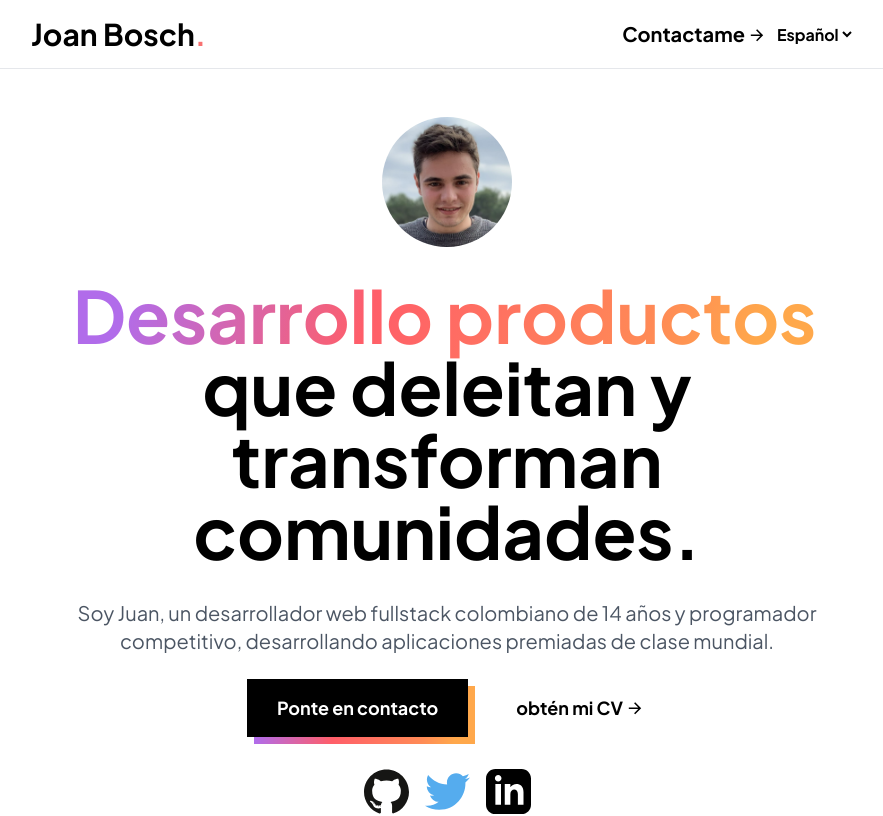
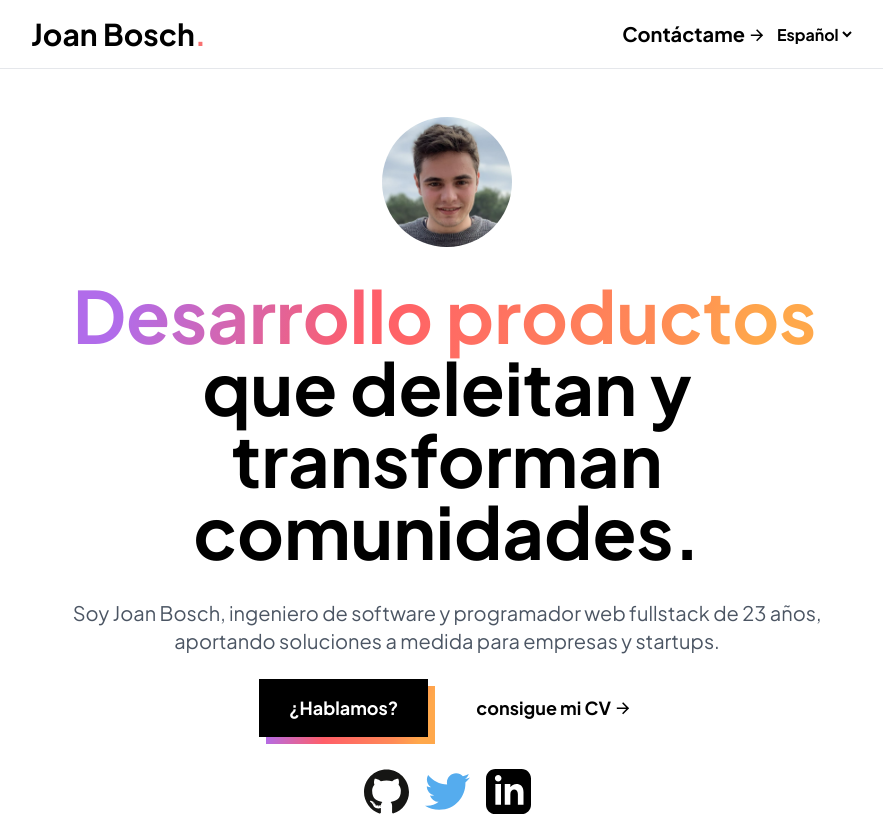
Before and after one commit to joanbosch/joanbosch.dev, a Next.js app: page / in a window 1280 px wide. Shown: the top 816 px of the page, without its empty margins (193-1076 px from the left). Built offline with nearby package versions, Linux system fonts and the light colour scheme.

Commit message:
Fix locales

```diff
--- a/locales/es.js
+++ b/locales/es.js
@@ -2,7 +2,7 @@ const es = {
   locale: 'es',
   header: {
     feedback: 'Dame feedback',
-    contact: 'Contactame'
+    contact: 'Contáctame'
   },
   footer: {
     cta: '¿Listo para hacer algo increíble?',
@@ -14,9 +14,9 @@ const es = {
     titlecolor: 'Desarrollo productos ',
     title: 'que deleitan y transforman comunidades.',
     subtitle:
-      'Soy Juan, un desarrollador web fullstack colombiano de 14 años y programador competitivo, desarrollando aplicaciones premiadas de clase mundial.',
-    contact: 'Ponte en contacto',
-    cv: 'obtén mi CV'
+      'Soy Joan Bosch, ingeniero de software y programador web fullstack de 23 años, aportando soluciones a medida para empresas y startups.',
+    contact: '¿Hablamos?',
+    cv: 'consigue mi CV'
   },
   blog: {
     title: 'Mis artículos',
@@ -24,9 +24,9 @@ const es = {
     locale: 'es'
   },
   contact: {
-    title: 'Contactame',
+    title: 'Contáctame',
     subtitle:
-      '¿Tiene un proyecto en mente? ¿Quieres asociarte o trabajar juntos? Ponte en contacto conmigo a través del formulario y te responderé lo antes posible.',
+      '¿Tienes un proyecto en mente? ¿Quieres colaborar o trabajar juntos? ¡Ponte en contacto conmigo a través del formulario y te responderé lo antes posible!',
     submit: 'Enviar',
     name: 'Nombre',
     name_placeholder: 'Tu nombre',
@@ -44,26 +44,6 @@ const es = {
   awards: {
     title: 'PREMIOS',
     awards: [
-      {
-        url: 'http://oc.uan.edu.co/olimpiada-colombiana-de-computacion',
-        name: 'Segundo lugar',
-        subtitle: 'Olimpiadas Colombianas de Computación'
-      },
-      {
-        url: 'https://devpost.com/software/medicaid-3f2er5',
-        name: 'Segundo lugar',
-        subtitle: 'Hack the valley'
-      },
-      {
-        url: 'https://devpost.com/software/collegeloans',
-        name: 'Segundo lugar y mejor proyecto financiero',
-        subtitle: 'Data day grind 2.0'
-      },
-      {
-        url: 'https://devpost.com/software/gastroworld',
-        name: 'Segundo lugar',
-        subtitle: 'Bon Hacketit 2.0'
-      },
       {
         url: 'https://devpost.com/software/easytravel-iscyl0',
         name: 'Tercer lugar',
@@ -157,12 +137,13 @@ const es = {
   about: {
     title: 'ACERCA DE MÍ',
     content:
-      'A los 9 años tuve mi primer acercamiento a la programación, en un recreo del colegio entré en uno de los ordenadores de la biblioteca y descubrí una web llamada Khan Academy, donde programé mis primeras líneas de javascript. En ese momento para mí eran sólo dibujos, sin saber que iba a ser mi hobby para los próximos años. En diciembre de 2020 retomé la programación y se convirtió en mi pasión.',
+      'A los 16 años tuve mi primer contacto con la programación. Después de graduarme en Bachillerato, proseguí mis estudios como Ingeniero Informático. A los 18 años, empezé a trabajar como auxiliar informático mientras estaba estudiando. Finalmente, en julio de 2019 me empezé mi primer trabajo como programador. A dia de hoy, es también mi pasión.',
     list: [
-      'Me encanta probar cosas raras todo el tiempo.',
+      'Me encanta probar e investigar con nuevas tecnologias.',
       'Siempre estoy dispuesto a aprender cosas nuevas.',
-      'He participado en olimpiadas de matemáticas, física, ciencias y astronomía.',
-      'Sí, tengo 14 años.'
+      'Apasionado por la docencia y el aprendizaje.',
+      'Aficionado a la música y los juegos de estrategia.',
+      'He participado en olimpiadas de física y matemáticas.',
     ]
   },
   post: {
```
